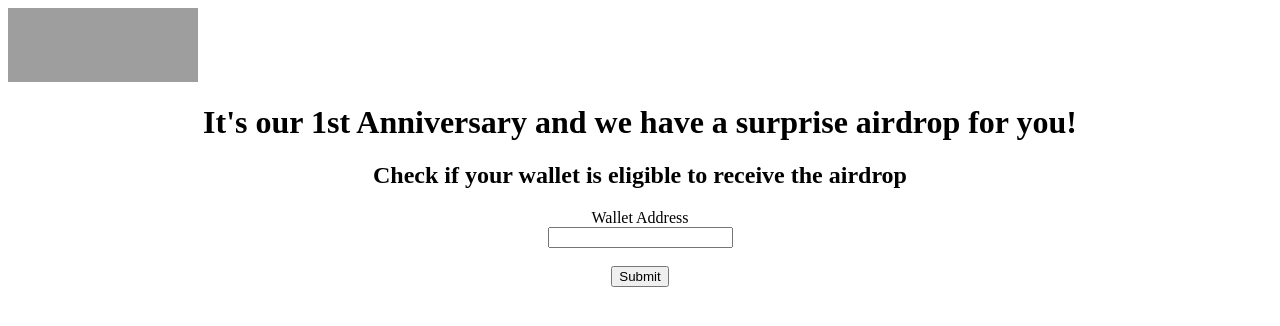
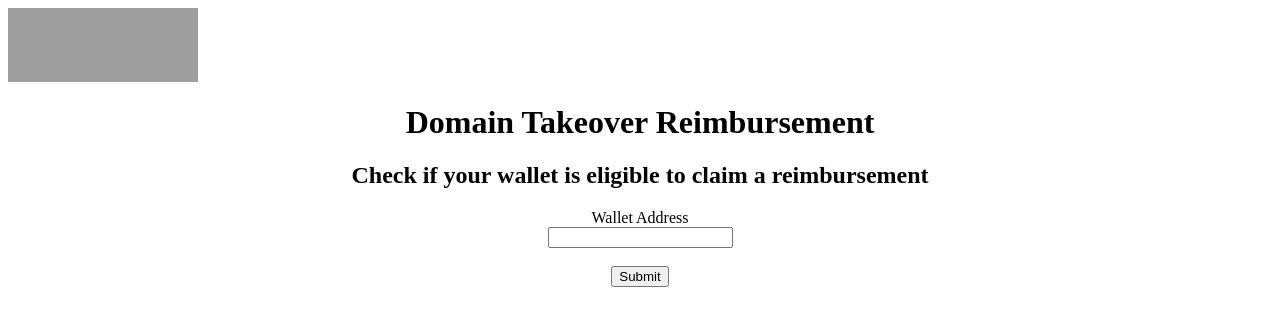
Before and after one commit to rahulkumaran/spirit-airdrop, a Flask app: page / in a window 1280 px wide. Shown: the top 326 px of the page. Run offline with Flask 2, Linux system fonts and the light colour scheme; grey boxes are pictures that could not be loaded.

Commit message:
update heading on homepage

```diff
--- a/templates/index.html
+++ b/templates/index.html
@@ -2,8 +2,8 @@
 {% block body %}
 <img style="height:9.5%;width:15%" src="{{ url_for('static',filename='images/spirit.png')}}">
 
-<center><h1>It's our 1st Anniversary and we have a surprise airdrop for you!</h1></center>
-<center><h2>Check if your wallet is eligible to receive the airdrop</h2></center>
+<center><h1>Domain Takeover Reimbursement</h1></center>
+<center><h2>Check if your wallet is eligible to claim a reimbursement</h2></center>
 <form action="" method="post">
 	{{ form.csrf }}
 	<center>
```
